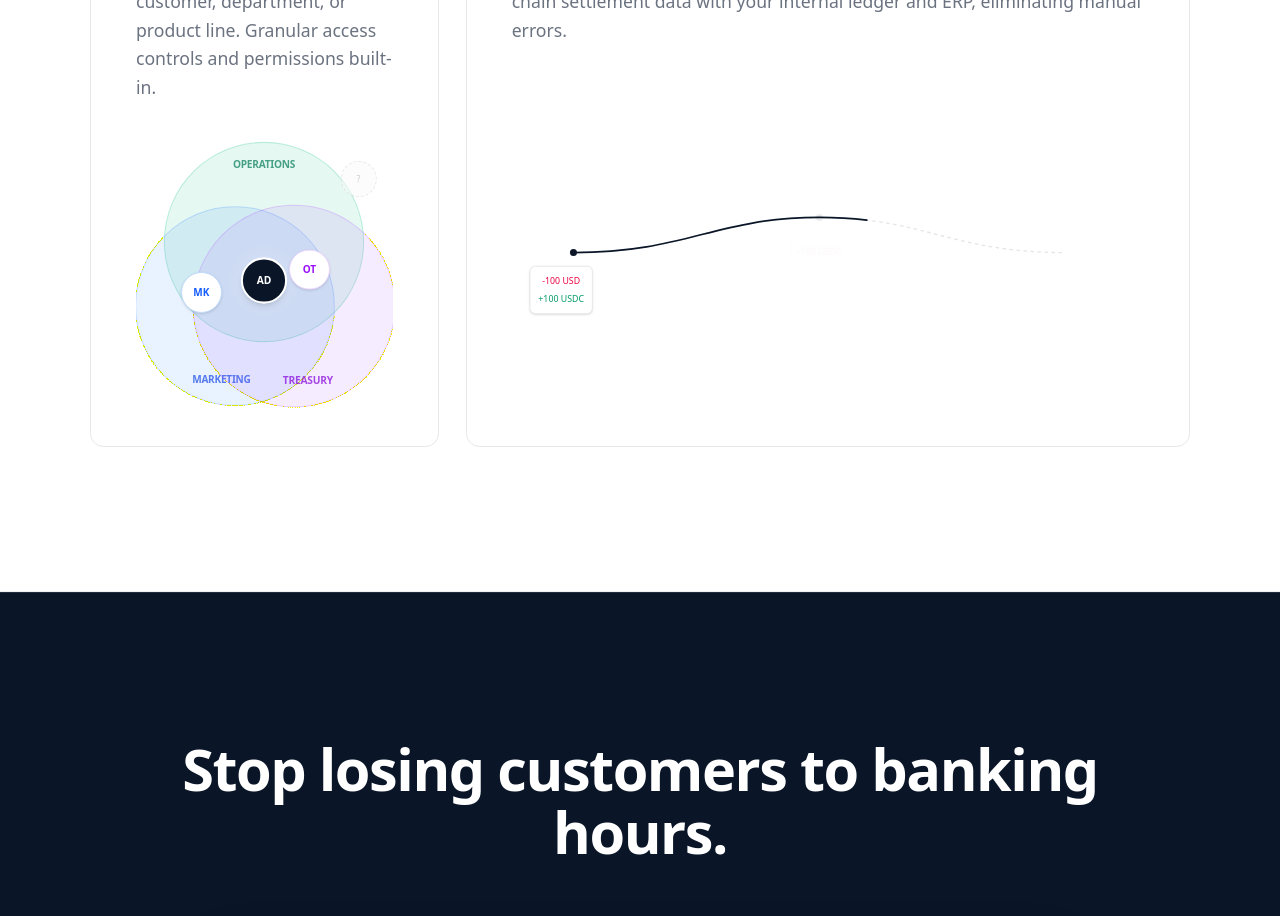
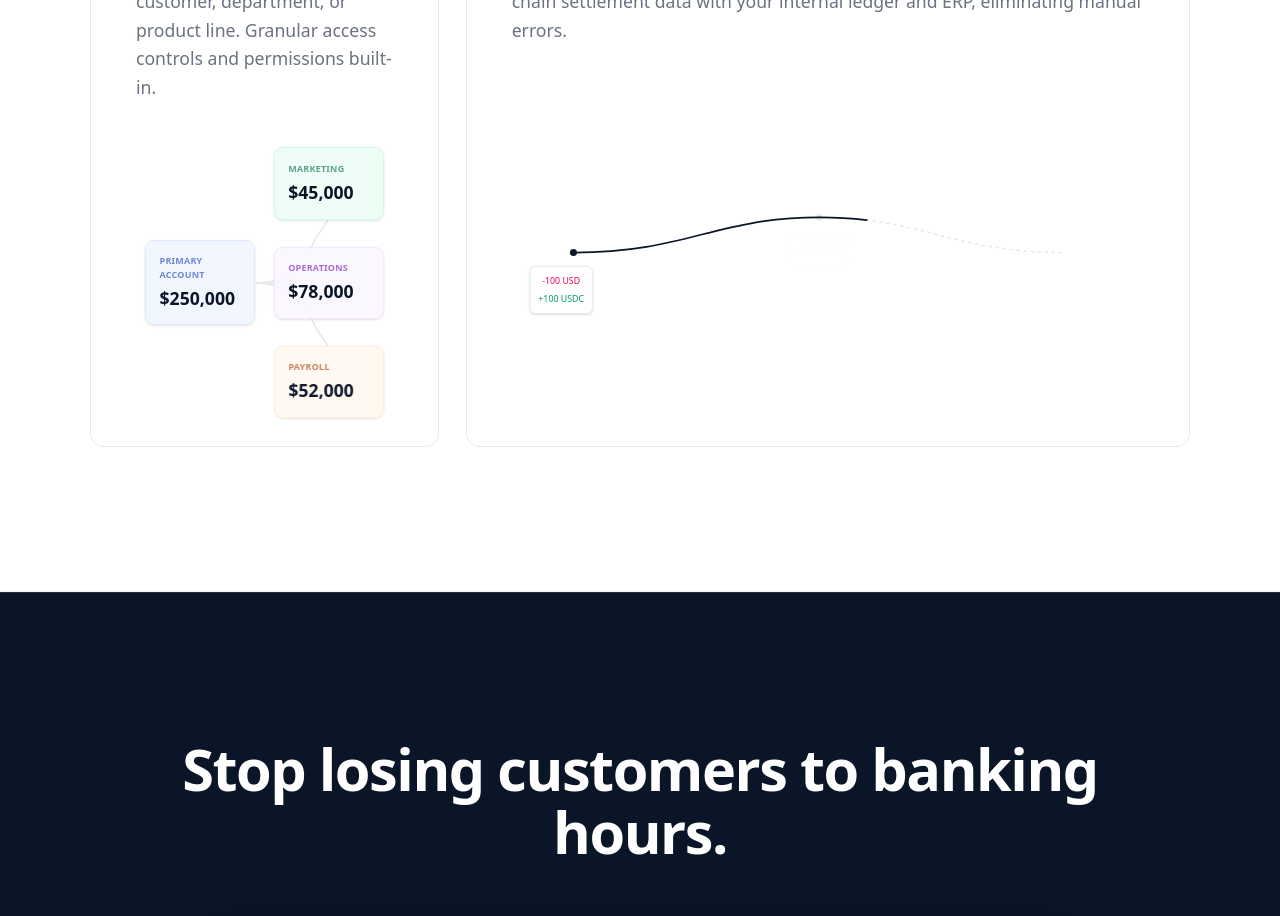
Before and after one commit to swedishfrenchpress/frontyr-website-exploration, a Next.js app: page / in a window 1280 px wide. Shown: the part 3860-4776 px from the top of the page. Built offline with nearby package versions, Linux system fonts and the light colour scheme.

Commit message:
updated subaccount animation.

```diff
--- a/app/components/SubaccountingAnimation.tsx
+++ b/app/components/SubaccountingAnimation.tsx
@@ -1,111 +1,133 @@
 'use client';
 
-import { motion } from 'framer-motion';
+import { motion, AnimatePresence } from 'framer-motion';
+import { useState, useEffect } from 'react';
 
 export function SubaccountingAnimation() {
+  const [key, setKey] = useState(0);
+
+  useEffect(() => {
+    // 12 seconds loop (Wait 3s per item + 3s reset)
+    const timer = setTimeout(() => {
+      setKey(prev => prev + 1);
+    }, 11000);
+
+    return () => clearTimeout(timer);
+  }, [key]);
+
   return (
     <div className="w-full h-[290px] relative flex items-center justify-center overflow-hidden">
-      {/* Venn Diagram Container */}
-      <div className="relative w-[340px] h-[280px]">
+      <div className="relative w-full max-w-[340px] h-full flex items-center justify-between px-2">
 
-        {/* --- Circles --- */}
-
-        {/* Top Center - Operations (Emerald) */}
-        <motion.div
-          animate={{ scale: [1, 1.02, 1] }}
-          transition={{ duration: 4, repeat: Infinity, ease: "easeInOut" }}
-          className="absolute top-0 left-1/2 -translate-x-1/2 w-44 h-44 rounded-full bg-emerald-500/10 border border-emerald-500/20 flex items-start justify-center pt-3"
-        >
-          <span className="text-[10px] font-semibold text-emerald-700/70 tracking-tight uppercase">Operations</span>
-        </motion.div>
-
-        {/* Bottom Left - Marketing (Blue) */}
-        <motion.div
-          animate={{ scale: [1, 1.03, 1] }}
-          transition={{ duration: 5, repeat: Infinity, ease: "easeInOut", delay: 1 }}
-          className="absolute bottom-4 left-0 w-44 h-44 rounded-full bg-blue-500/10 border border-blue-500/20 flex items-end justify-center pb-4 pr-6"
-        >
-           <span className="text-[10px] font-semibold text-blue-700/70 tracking-tight uppercase">Marketing</span>
-        </motion.div>
-
-        {/* Bottom Right - Treasury (Purple) */}
-        <motion.div
-          animate={{ scale: [1, 1.025, 1] }}
-          transition={{ duration: 4.5, repeat: Infinity, ease: "easeInOut", delay: 0.5 }}
-          className="absolute bottom-4 right-0 w-44 h-44 rounded-full bg-purple-500/10 border border-purple-500/20 flex items-end justify-center pb-4 pl-6"
-        >
-           <span className="text-[10px] font-semibold text-purple-700/70 tracking-tight uppercase">Treasury</span>
-        </motion.div>
+        {/* --- Background SVG for Connection Lines --- */}
+        <div className="absolute inset-0 pointer-events-none">
+          <svg className="w-full h-full overflow-visible">
+            <AnimatePresence mode="wait">
+              {key >= 0 && (
+                <g key={`lines-${key}`}>
+                  {/* Line 1: To Marketing (Top Right) */}
+                  <motion.path
+                    d="M 120 145 Q 160 145 180 100 L 200 70"
+                    fill="none"
+                    stroke="#E5E7EB" // gray-200
+                    strokeWidth="1.5"
+                    initial={{ pathLength: 0, opacity: 0 }}
+                    animate={{ pathLength: 1, opacity: 1 }}
+                    transition={{ duration: 1.2, ease: "easeInOut", delay: 1.5 }}
+                  />
+                  {/* Line 2: To Operations (Middle Right) */}
+                  <motion.path
+                    d="M 120 145 Q 160 145 200 145"
+                    fill="none"
+                    stroke="#E5E7EB"
+                    strokeWidth="1.5"
+                    initial={{ pathLength: 0, opacity: 0 }}
+                    animate={{ pathLength: 1, opacity: 1 }}
+                    transition={{ duration: 1.2, ease: "easeInOut", delay: 3.5 }}
+                  />
+                  {/* Line 3: To Payroll (Bottom Right) */}
+                  <motion.path
+                    d="M 120 145 Q 160 145 180 190 L 200 220"
+                    fill="none"
+                    stroke="#E5E7EB"
+                    strokeWidth="1.5"
+                    initial={{ pathLength: 0, opacity: 0 }}
+                    animate={{ pathLength: 1, opacity: 1 }}
+                    transition={{ duration: 1.2, ease: "easeInOut", delay: 5.5 }}
+                  />
+                </g>
+              )}
+            </AnimatePresence>
+          </svg>
+        </div>
 
 
-        {/* --- Avatars --- */}
+        {/* --- Primary Account (Left) --- */}
+        <div className="relative z-10 h-full flex items-center">
+            <AnimatePresence mode="wait">
+                <motion.div
+                    key={`primary-${key}`}
+                    initial={{ opacity: 0, x: -20 }}
+                    animate={{ opacity: 1, x: 0 }}
+                    exit={{ opacity: 0 }}
+                    transition={{ duration: 0.8, ease: "easeOut" }}
+                    className="w-[110px] bg-blue-50/80 backdrop-blur-sm border border-blue-100 rounded-lg p-3 shadow-sm"
+                >
+                    <div className="text-[9px] font-semibold text-blue-800/60 uppercase tracking-wide mb-1">Primary Account</div>
+                    <div className="text-sm font-bold text-obsidian font-mono">$250,000</div>
+                </motion.div>
+            </AnimatePresence>
+        </div>
 
-        {/* User 1: Marketing Only (Left) */}
-        <motion.div
-          animate={{ y: [0, -3, 0] }}
-          transition={{ duration: 3, repeat: Infinity, ease: "easeInOut" }}
-          className="absolute bottom-24 left-10 z-10"
-        >
-          <div className="relative group">
-            <div className="w-9 h-9 rounded-full bg-white border border-blue-200 shadow-sm flex items-center justify-center text-[10px] font-bold text-blue-600">
-              MK
-            </div>
-            {/* Tooltip */}
-            <div className="absolute bottom-full mb-1 left-1/2 -translate-x-1/2 px-1.5 py-0.5 bg-obsidian text-white text-[8px] rounded opacity-0 group-hover:opacity-100 transition-opacity whitespace-nowrap">
-              Marketing
-            </div>
-          </div>
-        </motion.div>
+        {/* --- Sub Accounts (Right Stack) --- */}
+        <div className="relative z-10 h-full flex flex-col justify-center gap-6">
 
-        {/* User 2: Ops + Treasury (Right Overlap) */}
-        <motion.div
-          animate={{ y: [0, -2, 0] }}
-          transition={{ duration: 3.5, repeat: Infinity, ease: "easeInOut", delay: 1 }}
-          className="absolute top-24 right-14 z-10"
-        >
-          <div className="relative group">
-            <div className="w-9 h-9 rounded-full bg-white border border-purple-200 shadow-sm flex items-center justify-center text-[10px] font-bold text-purple-600">
-              OT
-            </div>
-             <div className="absolute bottom-full mb-1 left-1/2 -translate-x-1/2 px-1.5 py-0.5 bg-obsidian text-white text-[8px] rounded opacity-0 group-hover:opacity-100 transition-opacity whitespace-nowrap">
-              Ops + Trsy
-            </div>
-          </div>
-        </motion.div>
+            {/* 1. Marketing */}
+            <AnimatePresence mode="wait">
+                 <motion.div
+                    key={`sub1-${key}`}
+                    initial={{ opacity: 0, x: 10 }}
+                    animate={{ opacity: 1, x: 0 }}
+                    exit={{ opacity: 0 }}
+                    transition={{ duration: 0.8, ease: "easeOut", delay: 2.2 }} // Appears after line 1 starts
+                    className="w-[110px] bg-emerald-50/80 backdrop-blur-sm border border-emerald-100 rounded-lg p-3 shadow-sm"
+                >
+                    <div className="text-[9px] font-semibold text-emerald-800/60 uppercase tracking-wide mb-1">Marketing</div>
+                    <div className="text-sm font-bold text-obsidian font-mono">$45,000</div>
+                </motion.div>
+            </AnimatePresence>
 
-        {/* User 3: Admin / Full Access (Center) */}
-        <motion.div
-          animate={{ scale: [1, 1.05, 1] }}
-          transition={{ duration: 4, repeat: Infinity, ease: "easeInOut" }}
-          className="absolute top-[115px] left-1/2 -translate-x-1/2 z-20"
-        >
-          <div className="relative group">
-             {/* Glow effect for admin */}
-            <div className="absolute inset-0 bg-white/50 rounded-full blur-md animate-pulse"></div>
-            <div className="relative w-10 h-10 rounded-full bg-obsidian border-2 border-white shadow-md flex items-center justify-center text-[10px] font-bold text-white">
-              AD
-            </div>
-            <div className="absolute bottom-full mb-1 left-1/2 -translate-x-1/2 px-1.5 py-0.5 bg-obsidian text-white text-[8px] rounded opacity-0 group-hover:opacity-100 transition-opacity whitespace-nowrap">
-              Admin (All)
-            </div>
-          </div>
-        </motion.div>
+             {/* 2. Operations */}
+             <AnimatePresence mode="wait">
+                 <motion.div
+                    key={`sub2-${key}`}
+                    initial={{ opacity: 0, x: 10 }}
+                    animate={{ opacity: 1, x: 0 }}
+                    exit={{ opacity: 0 }}
+                    transition={{ duration: 0.8, ease: "easeOut", delay: 4.2 }} // Appears after line 2 starts
+                    className="w-[110px] bg-purple-50/80 backdrop-blur-sm border border-purple-100 rounded-lg p-3 shadow-sm"
+                >
+                    <div className="text-[9px] font-semibold text-purple-800/60 uppercase tracking-wide mb-1">Operations</div>
+                    <div className="text-sm font-bold text-obsidian font-mono">$78,000</div>
+                </motion.div>
+            </AnimatePresence>
 
-        {/* User 4: Pending (Outside) */}
-        <motion.div
-          animate={{ x: [0, 2, 0], opacity: [0.6, 0.8, 0.6] }}
-          transition={{ duration: 5, repeat: Infinity, ease: "easeInOut" }}
-          className="absolute top-4 right-4 z-10"
-        >
-           <div className="relative group grayscale opacity-70 hover:grayscale-0 hover:opacity-100 transition-all duration-300">
-            <div className="w-8 h-8 rounded-full bg-gray-50 border border-dashed border-gray-300 flex items-center justify-center text-[9px] font-medium text-gray-400">
-              ?
-            </div>
-            <div className="absolute bottom-full mb-1 left-1/2 -translate-x-1/2 px-1.5 py-0.5 bg-amber-500 text-white text-[8px] rounded opacity-0 group-hover:opacity-100 transition-opacity whitespace-nowrap">
-              Pending
-            </div>
-          </div>
-        </motion.div>
+             {/* 3. Payroll */}
+             <AnimatePresence mode="wait">
+                 <motion.div
+                    key={`sub3-${key}`}
+                    initial={{ opacity: 0, x: 10 }}
+                    animate={{ opacity: 1, x: 0 }}
+                    exit={{ opacity: 0 }}
+                    transition={{ duration: 0.8, ease: "easeOut", delay: 6.2 }} // Appears after line 3 starts
+                    className="w-[110px] bg-orange-50/80 backdrop-blur-sm border border-orange-100 rounded-lg p-3 shadow-sm"
+                >
+                    <div className="text-[9px] font-semibold text-orange-800/60 uppercase tracking-wide mb-1">Payroll</div>
+                    <div className="text-sm font-bold text-obsidian font-mono">$52,000</div>
+                </motion.div>
+            </AnimatePresence>
+
+        </div>
 
       </div>
     </div>
```
